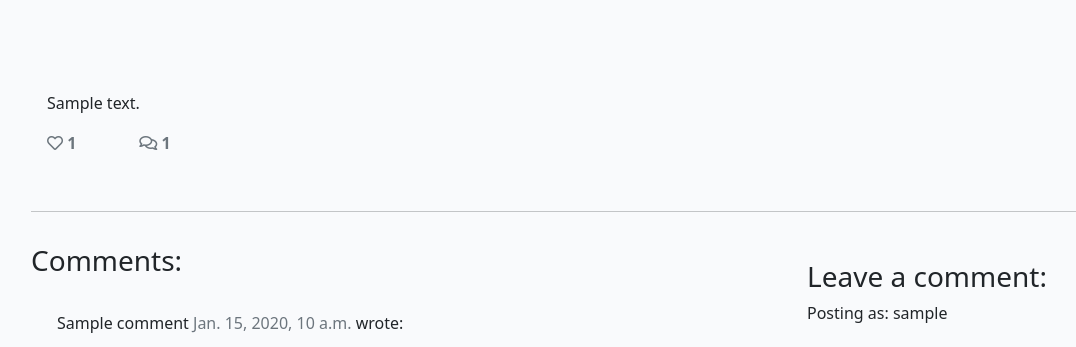
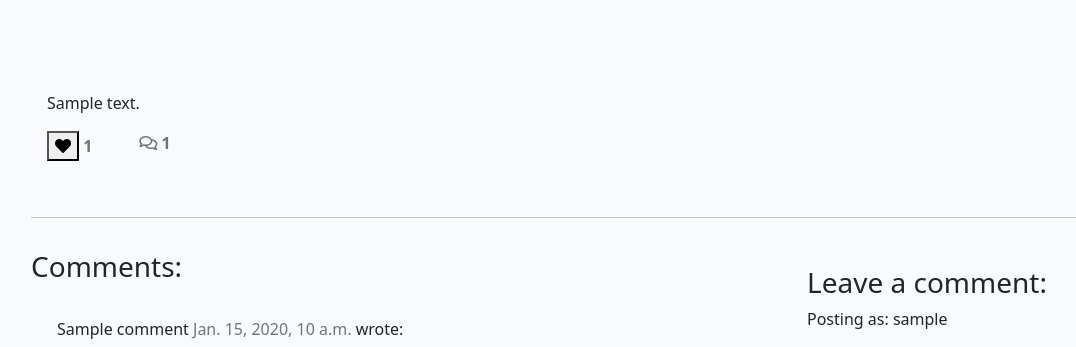
Before and after one commit to shahery/django-blog-project4, a Django app: a page that uses templates/post_detail.html in a window 1280 px wide. Shown: the part 281-628 px from the top of the page, without its empty margins (51-1127 px from the left). Run offline with Django 3.2, Linux system fonts and the light colour scheme; a user stored in the database is signed in; tables that the repository leaves empty hold one stand-in row (values such as "Sample post"); some libraries are stand-ins or nearby versions.

Commit message:
Add like functionality

```diff
--- a/blog/urls.py
+++ b/blog/urls.py
@@ -4,4 +4,5 @@ from django.urls import path
 urlpatterns = [
     path('', views.PostList.as_view(), name='home'),
     path('<slug:slug>/', views.PostDetail.as_view(), name='post_detail'),
+    path('like/<slug:slug>', views.PostLike.as_view(), name='post_like'),
 ]
--- a/blog/views.py
+++ b/blog/views.py
@@ -1,5 +1,6 @@
-from django.shortcuts import render, get_object_or_404
+from django.shortcuts import render, get_object_or_404, reverse
 from django.views import generic, View
+from django.http import HttpResponseRedirect
 from .models import Post
 from .forms import CommentForm
 
@@ -63,3 +64,16 @@ class PostDetail(View):
                 "liked": liked
             },
         )
+
+
+class PostLike(View):
+
+    def post(self, request, slug):
+        post = get_object_or_404(Post, slug=slug)
+
+        if post.likes.filter(id=request.user.id).exists():
+            post.likes.remove(request.user)
+        else:
+            post.likes.add(request.user)
+
+        return HttpResponseRedirect(reverse('post_detail', args=[slug]))
--- a/templates/post_detail.html
+++ b/templates/post_detail.html
@@ -34,8 +34,27 @@
                 <div class="row">
 
                     <div class="col-1">
-                        <!-- The number of likes goes before the closing strong tag -->
-                        <strong class="text-secondary"><i class="far fa-heart"></i> {{ post.number_of_likes }} </strong>
+                        <strong>
+                            {% if user.is_authenticated %}
+                            <form class="d-inline" action="{% url 'post_like' post.slug %}" method="POST">
+                                {% csrf_token %}
+                                {% if liked %}
+
+                                <button type="submit" name="blogpost_id" value="{{post.slug}}" class="btn_like"><i class="fas fa-heart"></i></button>
+
+                                {% else %}
+
+                                <button type="submit" name="blogpost_id" value="{{post.slug}}" class="btn_like"><i class="far fa-heart"></i></button>
+
+                                {% endif %}
+
+                            </form>
+                            {% else %}
+
+                            <span class="text-secondary"><i class="far fa-heart"></i></span>
+                            {% endif %}
+                            <span class="text-secondary"> {{ post.number_of_likes }}</span>
+                        </strong>
                     </div>
                     <div class="col-1">
                         {% with comments.count as total_comments %}
```
